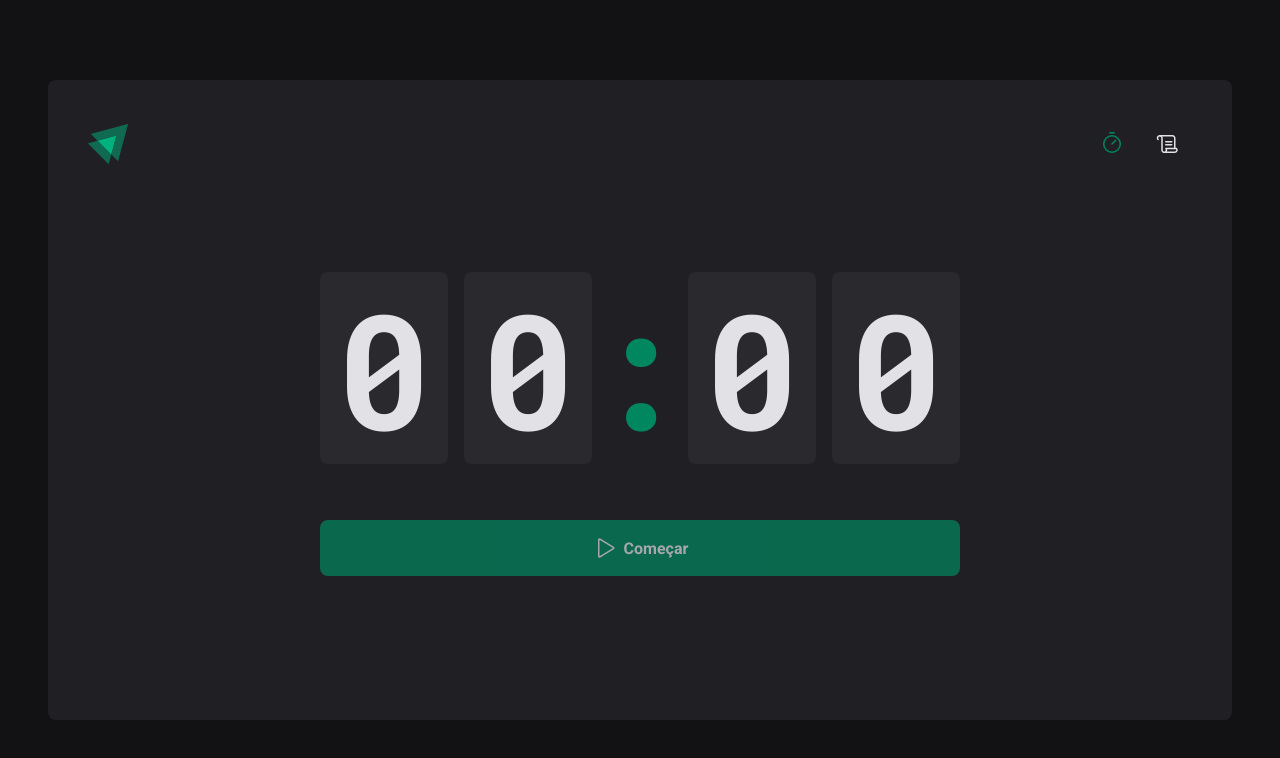
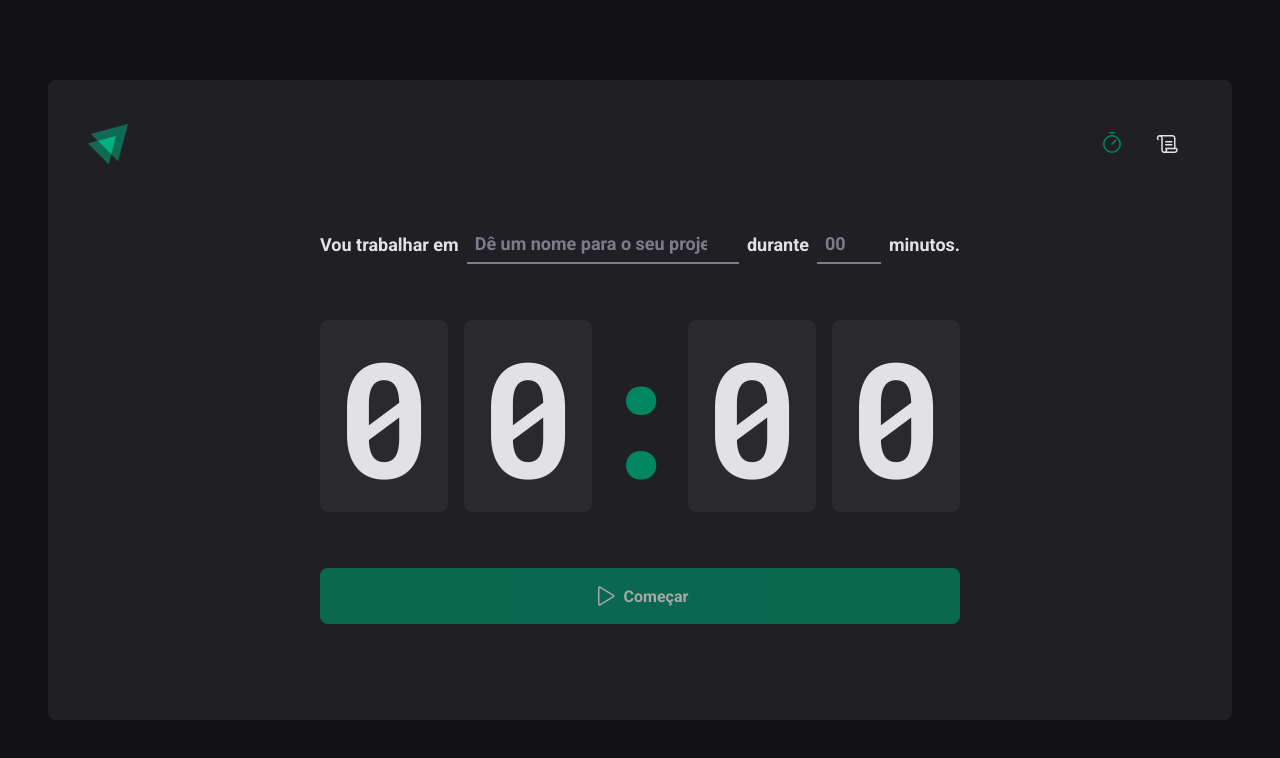
Before and after one commit to guilherme-s-barros/02-aprofundando-em-hooks, a React (Vite) app: page / in a window 1280 px wide. Shown: the top 758 px of the page. Built offline with nearby package versions, Linux system fonts and the light colour scheme.

Commit message:
Contexto no React - Contexto no formulário

```diff
--- a/src/pages/home/components/countdown/index.tsx
+++ b/src/pages/home/components/countdown/index.tsx
@@ -1,13 +1,16 @@
-import { useContext, useEffect, useState } from 'react'
+import { useContext, useEffect } from 'react'
 
 import { CyclesContext } from '../..'
 
 import { CountdownContainer, Separator } from './styles'
 
 export function Countdown() {
-	const [amountSecondsElapsed, setAmountSecondsElapsed] = useState(0)
-
-	const { activeCycle, markCurrentCycleAsFinished } = useContext(CyclesContext)
+	const {
+		activeCycle,
+		markCurrentCycleAsFinished,
+		amountSecondsElapsed,
+		setSecondsElapsed,
+	} = useContext(CyclesContext)
 
 	const minutesAmountInSeconds = activeCycle
 		? activeCycle.minutesAmount * 60
@@ -35,7 +38,7 @@ export function Countdown() {
 				if (timeElapsedInSeconds >= minutesAmountInSeconds) {
 					markCurrentCycleAsFinished()
 				} else {
-					setAmountSecondsElapsed(timeElapsedInSeconds)
+					setSecondsElapsed(timeElapsedInSeconds)
 				}
 			}, 1000)
 		}
@@ -43,7 +46,12 @@ export function Countdown() {
 		return () => {
 			clearInterval(countdownInterval)
 		}
-	}, [activeCycle, minutesAmountInSeconds, markCurrentCycleAsFinished])
+	}, [
+		activeCycle,
+		minutesAmountInSeconds,
+		markCurrentCycleAsFinished,
+		setSecondsElapsed,
+	])
 
 	useEffect(() => {
 		document.title = activeCycle ? `${minutes}:${seconds}` : 'Ignite Timer'
--- a/src/pages/home/components/new-cycle-form/index.tsx
+++ b/src/pages/home/components/new-cycle-form/index.tsx
@@ -1,6 +1,14 @@
+import { useContext } from 'react'
+import { useFormContext } from 'react-hook-form'
+
+import { CyclesContext } from '../..'
+
 import { FormContainer, MinutesAmountInput, TaskInput } from './styles'
 
 export function NewCycleForm() {
+	const { activeCycle } = useContext(CyclesContext)
+	const { register } = useFormContext()
+
 	return (
 		<FormContainer>
 			<label htmlFor="task">Vou trabalhar em</label>
--- a/src/pages/home/index.tsx
+++ b/src/pages/home/index.tsx
@@ -1,8 +1,8 @@
 import { zodResolver } from '@hookform/resolvers/zod'
 import { HandPalm, Play } from 'phosphor-react'
 import { createContext, useState } from 'react'
-import { useForm } from 'react-hook-form'
-import { z } from 'zod'
+import { FormProvider, useForm } from 'react-hook-form'
+import z from 'zod'
 
 import { Countdown } from './components/countdown'
 import { NewCycleForm } from './components/new-cycle-form'
@@ -14,6 +14,15 @@ import {
 	StopCountdownButton,
 } from './styles'
 
+interface Cycle {
+	id: string
+	task: string
+	minutesAmount: number
+	startDate: Date
+	interruptedDate?: Date
+	finishedDate?: Date
+}
+
 const newCycleFormValidationSchema = z.object({
 	task: z.string().min(1, 'Informe a tarefa.'),
 	minutesAmount: z
@@ -24,18 +33,11 @@ const newCycleFormValidationSchema = z.object({
 
 type NewCycleFormData = z.infer<typeof newCycleFormValidationSchema>
 
-interface Cycle {
-	id: string
-	task: string
-	minutesAmount: number
-	startDate: Date
-	interruptedDate?: Date
-	finishedDate?: Date
-}
-
 interface CyclesContextData {
 	activeCycle?: Cycle
+	amountSecondsElapsed: number
 	markCurrentCycleAsFinished(): void
+	setSecondsElapsed(seconds: number): void
 }
 
 export const CyclesContext = createContext({} as CyclesContextData)
@@ -43,32 +45,35 @@ export const CyclesContext = createContext({} as CyclesContextData)
 export function Home() {
 	const [cycles, setCycles] = useState<Cycle[]>([])
 	const [activeCycleId, setActiveCycleId] = useState<string | null>(null)
+	const [amountSecondsElapsed, setAmountSecondsElapsed] = useState(0)
 
-	const { register, handleSubmit, watch, reset } = useForm({
+	const newCycleForm = useForm({
 		resolver: zodResolver(newCycleFormValidationSchema),
 	})
+
+	const { handleSubmit, watch, reset } = newCycleForm
 
 	const activeCycle = cycles.find((cycle) => cycle.id === activeCycleId)
 
 	const task = watch('task')
 	const isSubmitDisabled = !task
 
-	// function handleCreateNewCycle(data: NewCycleFormData) {
-	// 	const newCycleId = String(Date.now())
+	function handleCreateNewCycle(data: NewCycleFormData) {
+		const newCycleId = String(Date.now())
 
-	// 	const newCycle = {
-	// 		id: newCycleId,
-	// 		task: data.task,
-	// 		minutesAmount: data.minutesAmount,
-	// 		startDate: new Date(),
-	// 	} satisfies Cycle
+		const newCycle = {
+			id: newCycleId,
+			task: data.task,
+			minutesAmount: data.minutesAmount,
+			startDate: new Date(),
+		} satisfies Cycle
 
-	// 	setAmountSecondsElapsed(0)
-	// 	setCycles((state) => [...state, newCycle])
-	// 	setActiveCycleId(newCycleId)
+		setAmountSecondsElapsed(0)
+		setCycles((state) => [...state, newCycle])
+		setActiveCycleId(newCycleId)
 
-	// 	reset()
-	// }
+		reset()
+	}
 
 	function handleInterruptCycle() {
 		setCycles((state) =>
@@ -104,13 +109,24 @@ export function Home() {
 		setActiveCycleId(null)
 	}
 
+	function setSecondsElapsed(seconds: number) {
+		setAmountSecondsElapsed(seconds)
+	}
+
 	return (
 		<HomeContainer $isCountdownRunning={!!activeCycle}>
-			<Form /*onSubmit={handleSubmit(handleCreateNewCycle)}*/>
+			<Form onSubmit={handleSubmit(handleCreateNewCycle)}>
 				<CyclesContext.Provider
-					value={{ activeCycle, markCurrentCycleAsFinished }}
+					value={{
+						activeCycle,
+						markCurrentCycleAsFinished,
+						amountSecondsElapsed,
+						setSecondsElapsed,
+					}}
 				>
-					{/* <NewCycleForm /> */}
+					<FormProvider {...newCycleForm}>
+						<NewCycleForm />
+					</FormProvider>
 					<Countdown />
 				</CyclesContext.Provider>
 
```
